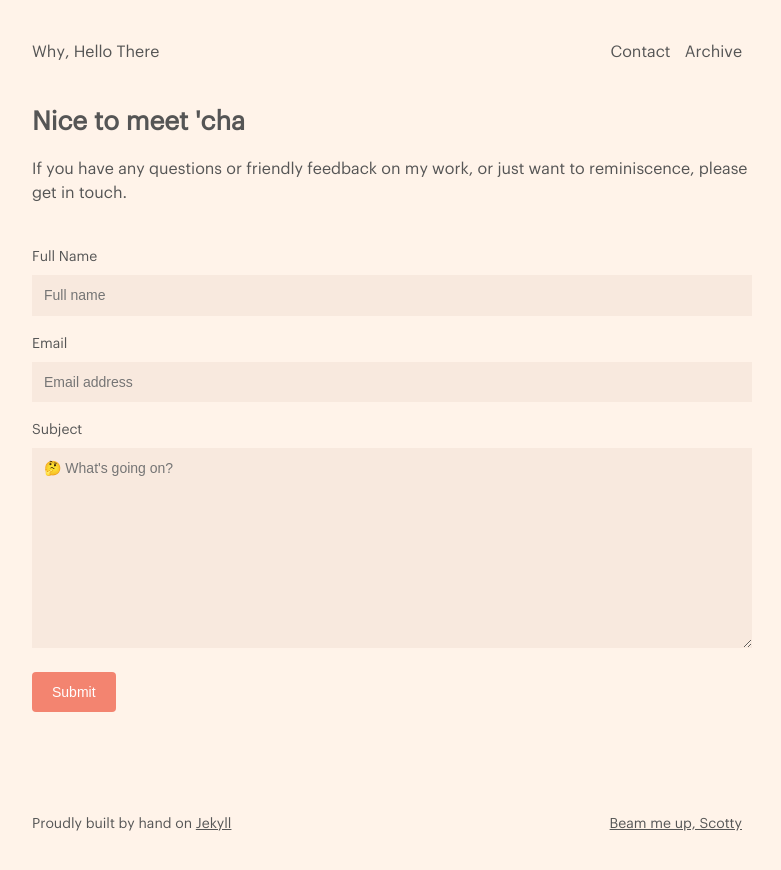
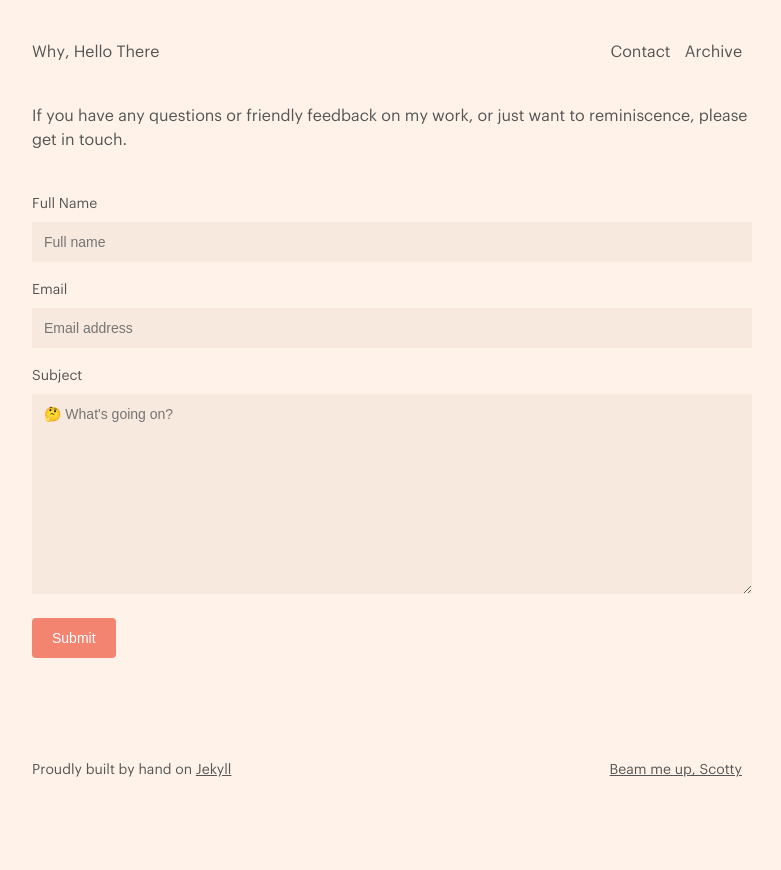
Before and after one commit to jonaschafer/jonaschafer.github.io, a Jekyll site: the page built from contact.html, in a window 1280 px wide. Shown: the top 870 px of the page, without its empty margins (248-1029 px from the left). Built offline with Jekyll 4.4.1, drawn with Linux system fonts in a browser that asks for light colours.

Commit message:
removed header on contact pae

```diff
--- a/contact.html
+++ b/contact.html
@@ -2,8 +2,6 @@
 layout: default
 title: Why, Hello There - Contact
 ---
-
-<h1>Nice to meet 'cha</h1>
 
 If you have any questions or friendly feedback on my work, or just want to reminiscence, please get in touch.
 
```
